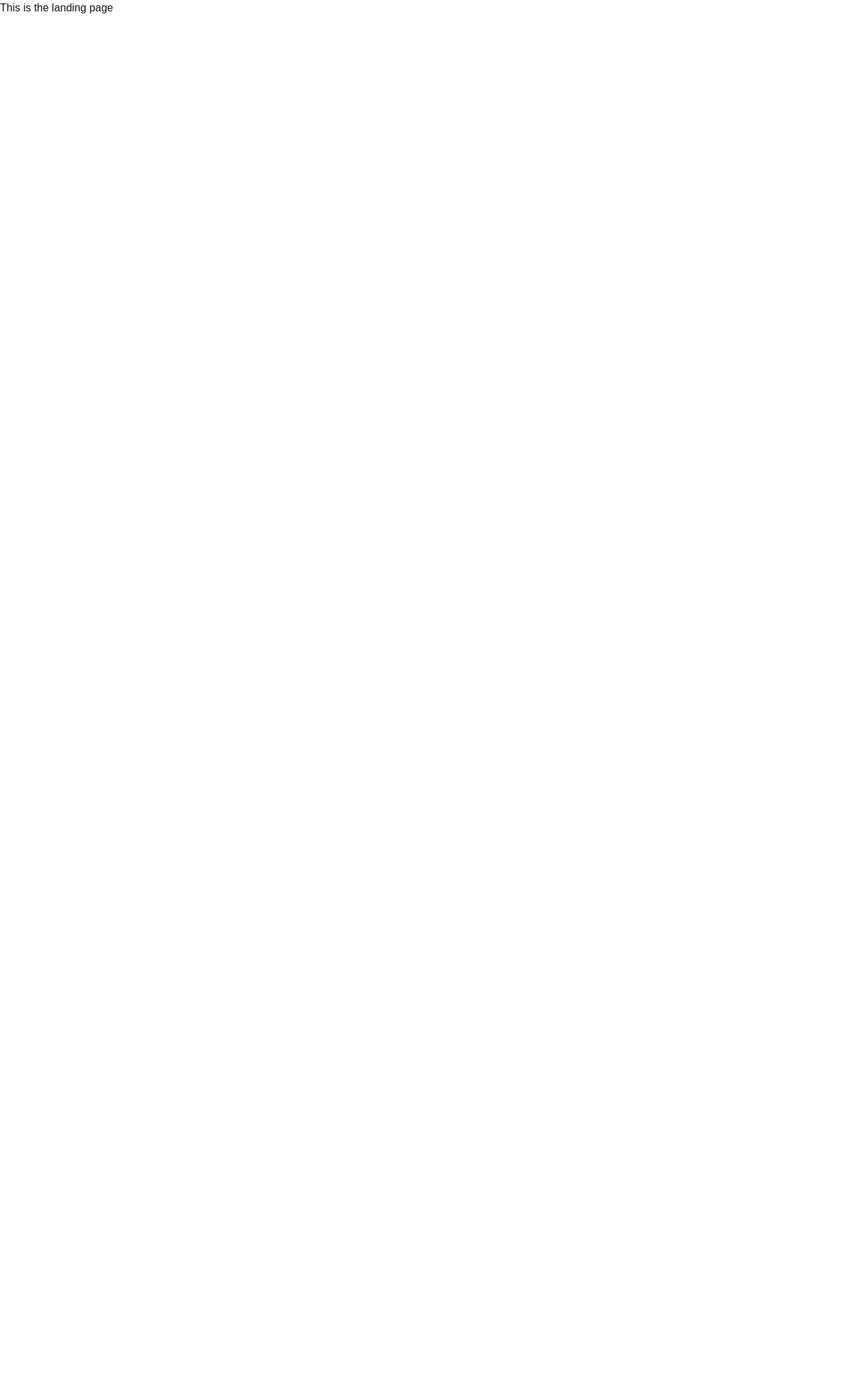
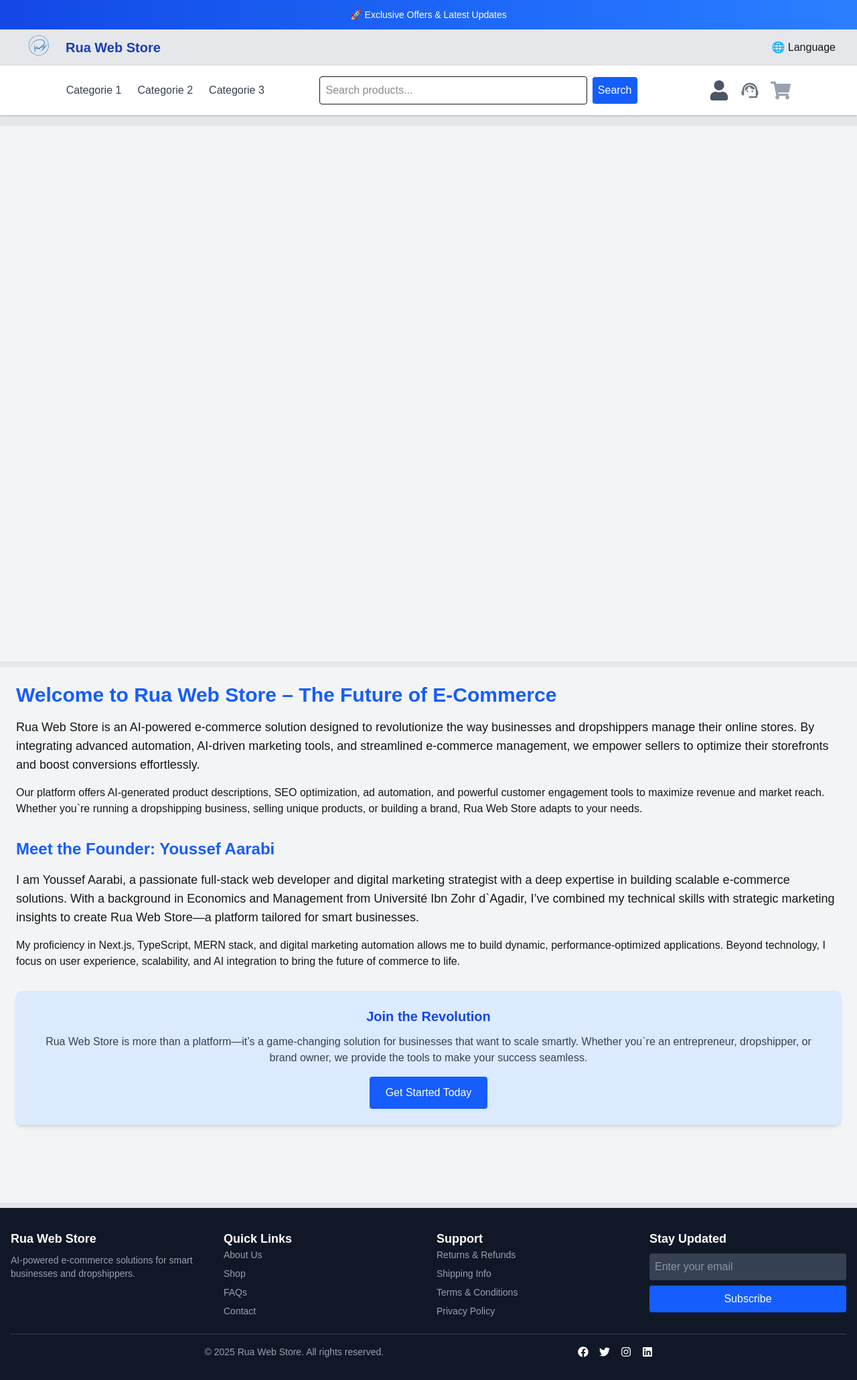
Before and after one commit to Yaarabi/Rua-smart-web-stor, a Next.js app: page / in a window 1280 px wide. Shown: the whole page at 67% size. Before the commit the page ends 800 px from the top, so only its background shows below. Built offline with nearby package versions, Linux system fonts and the light colour scheme.

Commit message:
built: create the landing page components and setup it

```diff
--- /dev/null
+++ b/app/api/users/route.ts
@@ -0,0 +1,16 @@
+
+
+import { connectDB } from "@/lib/db";
+import Client from "@/models/users";
+import { NextResponse } from "next/server";
+
+
+export async function GET() {
+    await connectDB();
+    try {
+        const clients = await Client.find({});
+        return NextResponse.json({ message: "Clients retrieved successfully", clients });
+    } catch (error) {
+        return NextResponse.json({ message: "Failed to retrieve Clients", error }, { status: 500 });
+    }
+}
--- a/app/page.tsx
+++ b/app/page.tsx
@@ -1,10 +1,23 @@
+import Article from "@/components/article";
+import Footer from "@/components/footer";
+import Header from "@/components/header";
 
 
 
-export default function Home() {
+export default function Home({
+  children,
+}: Readonly<{
+  children: React.ReactNode;
+}>) {
   return (
     <>
-    <h1>This is the landing page</h1>
+      {/* Don't forget the meta data for SEO improvement */}
+    <Header/>
+    <main className="max-w-screen-xl mx-auto mt-4 p-6 pt-2 bg-gray-100 min-h-screen">
+        { children }
+    </main>
+    <Article/>
+    <Footer/>
     </>
   );
 }
--- a/app/styles/globals.css
+++ b/app/styles/globals.css
@@ -23,4 +23,8 @@ body {
   background: var(--background);
   color: var(--foreground);
   font-family: Arial, Helvetica, sans-serif;
+  background-color: #e5e7eb;
 }
+button{
+  cursor: pointer;
+}
--- /dev/null
+++ b/components/article.tsx
@@ -0,0 +1,49 @@
+
+const Article = () => {
+    return (
+        <section className="max-w-screen-xl mx-auto mt-2 p-6 bg-gray-100 min-h-screen">
+            {/* About Rua Web Store */}
+            <article className="mb-8">
+                <h2 className="text-3xl font-bold text-blue-600">Welcome to Rua Web Store – The Future of E-Commerce</h2>
+                <p className="mt-4 text-lg">
+                    Rua Web Store is an AI-powered e-commerce solution designed to revolutionize the way businesses and dropshippers manage their online stores.
+                    By integrating advanced automation, AI-driven marketing tools, and streamlined e-commerce management, we empower sellers to optimize their
+                    storefronts and boost conversions effortlessly.
+                </p>
+                <p className="mt-4">
+                    Our platform offers AI-generated product descriptions, SEO optimization, ad automation, and powerful customer engagement tools to maximize
+                    revenue and market reach. Whether you`re running a dropshipping business, selling unique products, or building a brand, Rua Web Store adapts
+                    to your needs.
+                </p>
+            </article>
+
+            {/* About Youssef */}
+            <article className="mb-8">
+                <h2 className="text-2xl font-bold text-blue-600">Meet the Founder: Youssef Aarabi</h2>
+                <p className="mt-4 text-lg">
+                    I am Youssef Aarabi, a passionate full-stack web developer and digital marketing strategist with a deep expertise in building scalable
+                    e-commerce solutions. With a background in Economics and Management from Université Ibn Zohr d`Agadir, I’ve combined my technical skills with
+                    strategic marketing insights to create Rua Web Store—a platform tailored for smart businesses.
+                </p>
+                <p className="mt-4">
+                    My proficiency in Next.js, TypeScript, MERN stack, and digital marketing automation allows me to build dynamic, performance-optimized applications.
+                    Beyond technology, I focus on user experience, scalability, and AI integration to bring the future of commerce to life.
+                </p>
+            </article>
+
+            {/* Call to Action */}
+            <div className="text-center bg-blue-100 p-6 rounded-lg shadow-md">
+                <h3 className="text-xl font-semibold text-blue-700">Join the Revolution</h3>
+                <p className="mt-3 text-gray-700">
+                    Rua Web Store is more than a platform—it’s a game-changing solution for businesses that want to scale smartly.
+                    Whether you`re an entrepreneur, dropshipper, or brand owner, we provide the tools to make your success seamless.
+                </p>
+                <button className="mt-4 px-6 py-3 bg-blue-600 text-white font-medium rounded hover:bg-blue-700">
+                    Get Started Today
+                </button>
+            </div>
+        </section>
+    );
+};
+
+export default Article;
--- /dev/null
+++ b/components/footer.tsx
@@ -0,0 +1,67 @@
+
+import { FaFacebook, FaTwitter, FaInstagram, FaLinkedin } from "react-icons/fa";
+
+const Footer = () => {
+    return (
+        <footer className="bg-gray-900 text-white py-8 mt-2">
+            <div className="max-w-screen-xl mx-auto px-4">
+
+                <div className="grid grid-cols-1 md:grid-cols-4 gap-6">
+
+                    <div>
+                        <h3 className="text-lg font-semibold">Rua Web Store</h3>
+                        <p className="text-sm text-gray-400 mt-2">
+                            AI-powered e-commerce solutions for smart businesses and dropshippers.
+                        </p>
+                    </div>
+
+                    <div>
+                        <h3 className="text-lg font-semibold">Quick Links</h3>
+                        <ul className="text-gray-400 space-y-2 text-sm">
+                            <li><a href="#" className="hover:text-gray-200">About Us</a></li>
+                            <li><a href="#" className="hover:text-gray-200">Shop</a></li>
+                            <li><a href="#" className="hover:text-gray-200">FAQs</a></li>
+                            <li><a href="#" className="hover:text-gray-200">Contact</a></li>
+                        </ul>
+                    </div>
+
+                    <div>
+                        <h3 className="text-lg font-semibold">Support</h3>
+                        <ul className="text-gray-400 space-y-2 text-sm">
+                            <li><a href="#" className="hover:text-gray-200">Returns & Refunds</a></li>
+                            <li><a href="#" className="hover:text-gray-200">Shipping Info</a></li>
+                            <li><a href="#" className="hover:text-gray-200">Terms & Conditions</a></li>
+                            <li><a href="#" className="hover:text-gray-200">Privacy Policy</a></li>
+                        </ul>
+                    </div>
+
+                    <div>
+                        <h3 className="text-lg font-semibold">Stay Updated</h3>
+                        <form className="mt-2">
+                            <input
+                                type="email"
+                                placeholder="Enter your email"
+                                className="w-full p-2 text-gray-200 rounded bg-gray-700"
+                            />
+                            <button className="mt-2 w-full bg-blue-600 p-2 rounded hover:bg-blue-700">
+                                Subscribe
+                            </button>
+                        </form>
+                    </div>
+                </div>
+
+                <div className="mt-6 border-t border-gray-700 pt-4 flex flex-col md:flex-row justify-evenly items-center">
+                    <p className="text-sm text-gray-400">&copy; {new Date().getFullYear()} Rua Web Store. All rights reserved.</p>
+                    <div className="flex space-x-4">
+                        <a href="#" aria-label="Facebook" className="hover:text-gray-300"> <FaFacebook/> </a>
+                        <a href="#" aria-label="Twitter" className="hover:text-gray-300"> <FaTwitter/> </a>
+                        <a href="#" aria-label="Instagram" className="hover:text-gray-300"> <FaInstagram/> </a>
+                        <a href="#" aria-label="Linkedin" className="hover:text-gray-300"> <FaLinkedin/> </a>
+                    </div>
+                </div>
+            </div>
+        </footer>
+    );
+};
+
+export default Footer;
--- /dev/null
+++ b/components/header.tsx
@@ -0,0 +1,55 @@
+import Image from "next/image";
+import { FaShoppingCart, FaUser } from "react-icons/fa";
+import { MdSupportAgent } from "react-icons/md";
+
+const Header = () => {
+    return (
+        <header className="bg-white shadow">
+            <section className="text-center bg-gradient-to-r from-blue-700 to-blue-500 text-white p-3">
+                <p className="text-sm font-medium">🚀 Exclusive Offers & Latest Updates</p>
+            </section>
+
+            <div className="flex justify-between items-center px-6 bg-gray-200">
+                <div className="flex items-center space-x-1">
+                    <Image
+                        src="/logo.svg"
+                        alt="Rua Web Store Logo"
+                        width={70}
+                        height={70}
+                    />
+                    <h1 className="text-xl font-bold text-blue-800">Rua Web Store</h1>
+                </div>
+                <button aria-label="Change Language" className="p-2 rounded">
+                    🌐 Language
+                </button>
+            </div>
+
+            <nav className="flex flex-wrap justify-evenly items-center p-4 shadow">
+                <ul className="flex space-x-6 text-gray-700">
+                    <li><a href="#" className="hover:text-blue-600">Categorie 1</a></li>
+                    <li><a href="#" className="hover:text-blue-600">Categorie 2</a></li>
+                    <li><a href="#" className="hover:text-blue-600">Categorie 3</a></li>
+                </ul>
+
+                <form className="flex items-center space-x-2 w-2/5">
+                    <input
+                        type="search"
+                        placeholder="Search products..."
+                        className="border rounded p-2 w-4/5"
+                    />
+                    <button className="bg-blue-600 text-white p-2 rounded hover:bg-blue-700">
+                        Search
+                    </button>
+                </form>
+
+                <div className="flex space-x-4">
+                    <FaUser size={30} className="hover:text-blue-600 text-gray-600 transition cursor-pointer"/>
+                    <MdSupportAgent size={30} className="hover:text-blue-600 text-gray-500 transition cursor-pointer"/>
+                    <FaShoppingCart size={30} className="hover:text-blue-600 text-gray-400 transition cursor-pointer"/>
+                </div>
+            </nav>
+        </header>
+    );
+}
+
+export default Header;
--- a/package.json
+++ b/package.json
@@ -13,7 +13,8 @@
     "mongoose": "^8.15.2",
     "next": "15.3.3",
     "react": "^19.0.0",
-    "react-dom": "^19.0.0"
+    "react-dom": "^19.0.0",
+    "react-icons": "^5.5.0"
   },
   "devDependencies": {
     "@eslint/eslintrc": "^3",
```
Also changed, not shown: models/users.ts (renamed from models/users.model.ts), public/logo.svg (added), 1 other file (tests, documents, lock files or other folders).
